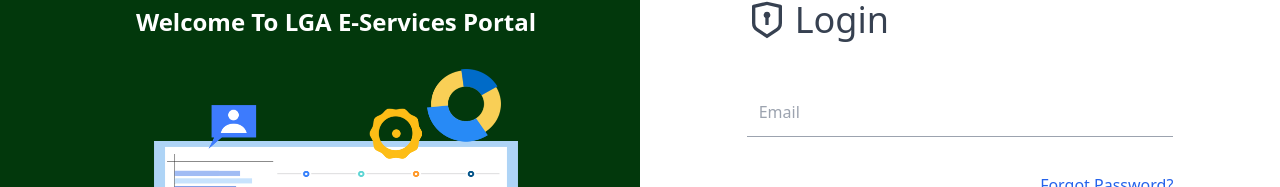
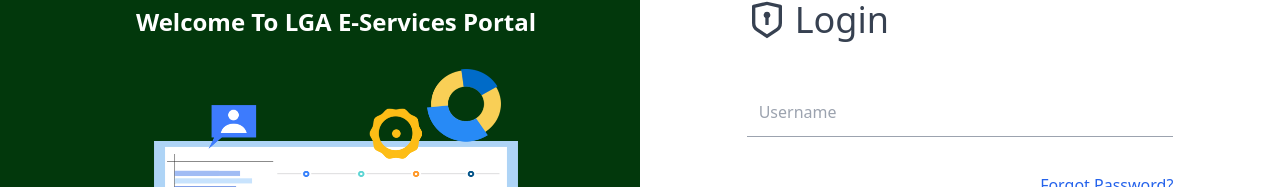
Before and after one commit to gentzycode/spacoLG_Eservice_App, a React (Vite) app: page /auth in a window 1280 px wide. Shown: the part 203-390 px from the top of the page. Built offline with nearby package versions, Linux system fonts and the light colour scheme.

Commit message:
updated login field placeholder

```diff
--- a/src/public/components/auth/Login.jsx
+++ b/src/public/components/auth/Login.jsx
@@ -52,7 +52,7 @@ const Login = ({ handleChildUpdate }) => {
                 <input
                     type='text'
                     className='w-full p-3 border-b border-gray-400 bg-transparent'
-                    placeholder='Email'
+                    placeholder='Username'
                     onChange={(e) => setUsername(e.target.value)}
                     required
                 />
```
